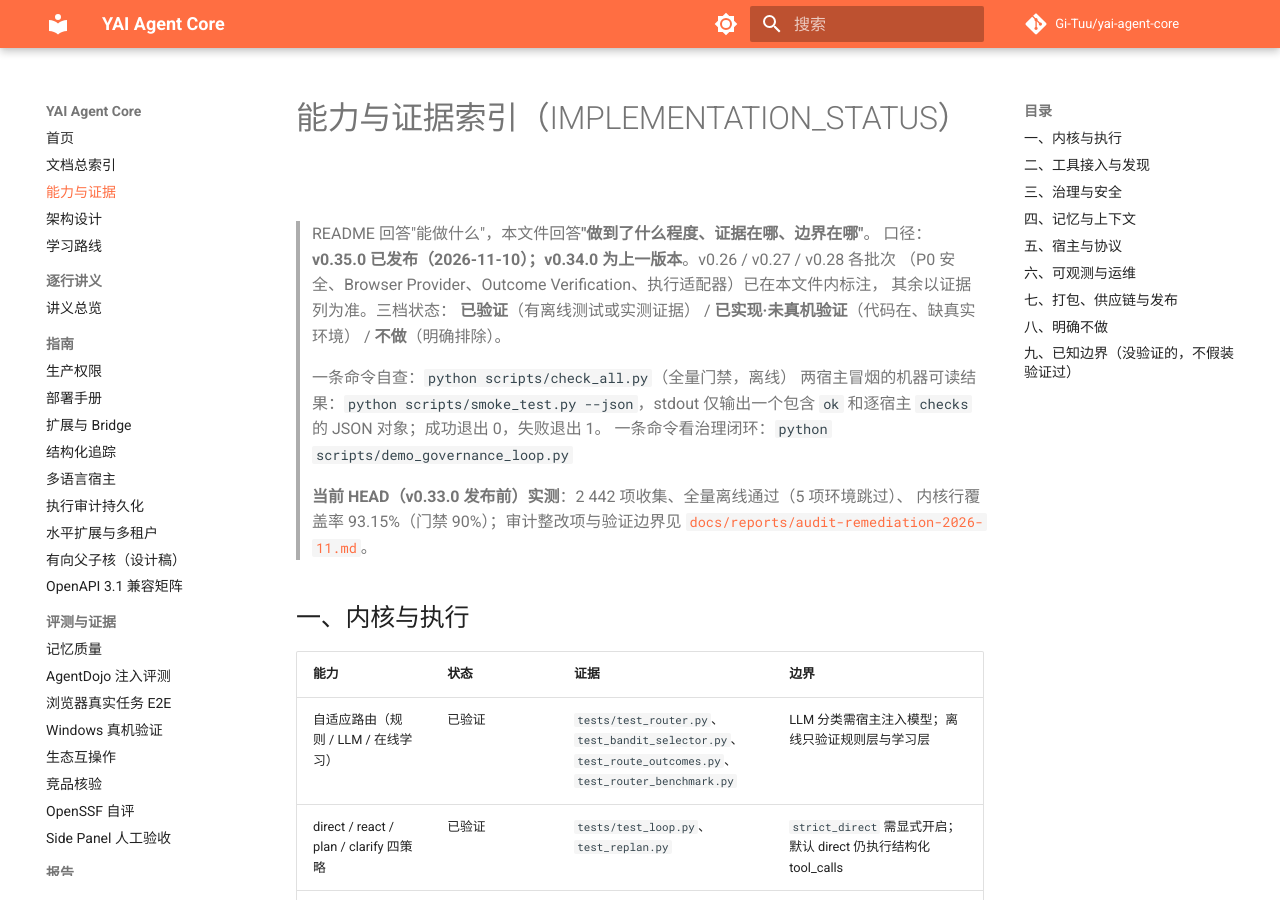
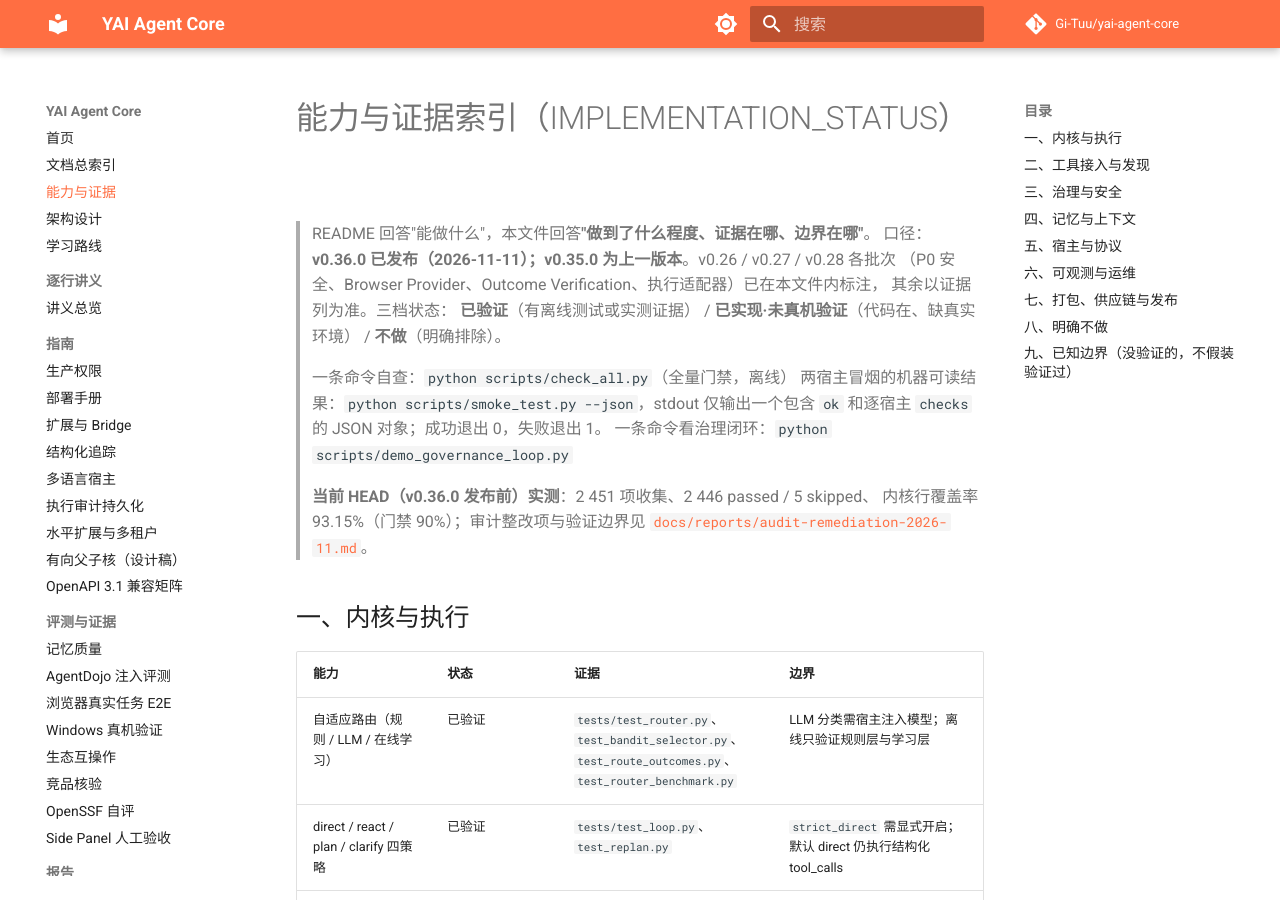
Before and after one commit to Gi-Tuu/yai-agent-core, an MkDocs documentation site: the page built from docs/IMPLEMENTATION_STATUS.md, in a window 1280 px wide and 900 px high. Built offline with MkDocs 1.6.1 and Material for MkDocs 9.7.7, drawn with Linux system fonts in a browser that asks for light colours; comment, search, counter and statistics services are not loaded.

Commit message:
chore(release): v0.36.0
- 版本号 0.35.0 -> 0.36.0：pyproject / __version__ / uv.lock / 中英 README 徽章 / 文档站首页
- CHANGELOG 定为 [v0.36.0] - 2026-11-11：社区贡献 smoke_test --json（#174 / #167）+ 文档实测行修正
- 新增 docs/releases/v0.36.0.md（含社区贡献致谢与边界）
- IMPLEMENTATION_STATUS 实测行更新到 2451 项 / 2446 passed / 5 skipped、覆盖率 93.15%
- SECURITY 中英支持表补 0.36.x；README / ROADMAP 同步

```diff
--- a/docs/IMPLEMENTATION_STATUS.md
+++ b/docs/IMPLEMENTATION_STATUS.md
@@ -1,7 +1,7 @@
 # 能力与证据索引（IMPLEMENTATION_STATUS）
 
 > README 回答"能做什么"，本文件回答**"做到了什么程度、证据在哪、边界在哪"**。
-> 口径：**v0.35.0 已发布（2026-11-10）；v0.34.0 为上一版本**。v0.26 / v0.27 / v0.28 各批次
+> 口径：**v0.36.0 已发布（2026-11-11）；v0.35.0 为上一版本**。v0.26 / v0.27 / v0.28 各批次
 > （P0 安全、Browser Provider、Outcome Verification、执行适配器）已在本文件内标注，
 > 其余以证据列为准。三档状态：
 > **已验证**（有离线测试或实测证据） / **已实现·未真机验证**（代码在、缺真实环境） / **不做**（明确排除）。
@@ -10,7 +10,7 @@
 > 两宿主冒烟的机器可读结果：`python scripts/smoke_test.py --json`，stdout 仅输出一个包含 `ok` 和逐宿主 `checks` 的 JSON 对象；成功退出 0，失败退出 1。
 > 一条命令看治理闭环：`python scripts/demo_governance_loop.py`
 >
-> **当前 HEAD（v0.33.0 发布前）实测**：2 442 项收集、全量离线通过（5 项环境跳过）、
+> **当前 HEAD（v0.36.0 发布前）实测**：2 451 项收集、2 446 passed / 5 skipped、
 > 内核行覆盖率 93.15%（门禁 90%）；审计整改项与验证边界见
 > [`docs/reports/audit-remediation-2026-11.md`](reports/audit-remediation-2026-11.md)。
 
--- a/pyproject.toml
+++ b/pyproject.toml
@@ -1,6 +1,6 @@
 [project]
 name = "yai-agent-core"
-version = "0.35.0"
+version = "0.36.0"
 description = "YAI Agent Core — an embeddable, self-adaptive agent kernel for host applications"
 readme = "README.md"
 requires-python = ">=3.11"
--- a/src/yai_core/__init__.py
+++ b/src/yai_core/__init__.py
@@ -101,7 +101,7 @@
     verify_run,
 )
 
-__version__ = "0.35.0"
+__version__ = "0.36.0"
 
 __all__ = [
     "AgentCore",
```
Also changed, not shown: CHANGELOG.md (+9 -3 lines), README.en.md (+3 -2 lines), README.md (+3 -2 lines), ROADMAP.md (+6 -0 lines), SECURITY.md (+1 -0 lines), SECURITY.zh-CN.md (+1 -0 lines), docs/index.md (+1 -1 lines), docs/releases/v0.36.0.md (added, +36 -0 lines), 1 other file.
